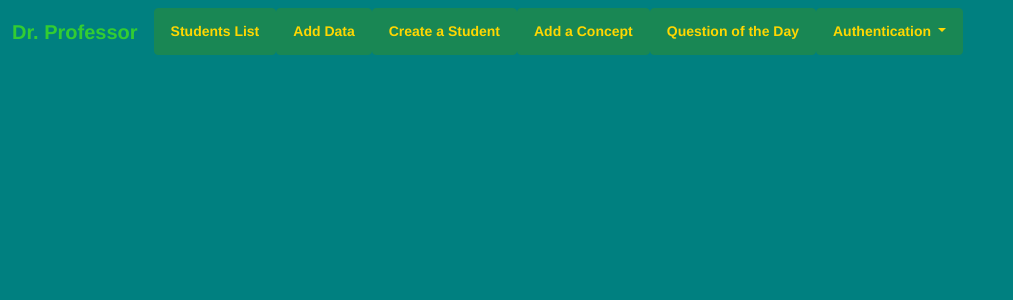
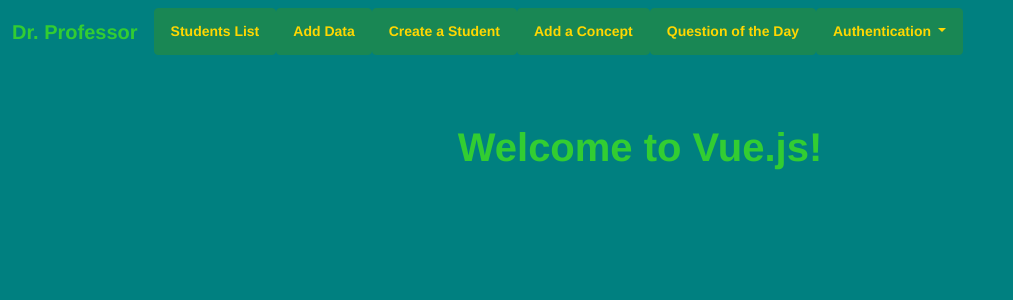
Before and after one commit to jeffspatafora/student-assessment-tracker-app-frontend, a Vue app: page /usernote/1/edit in a window 1280 px wide. Shown: the top 300 px of the page, without its empty margins (0-1013 px from the left). Built offline with nearby package versions, Linux system fonts and the light colour scheme.

Commit message:
adds default usernote edit route and vue

```diff
--- a/src/router/index.js
+++ b/src/router/index.js
@@ -2,6 +2,7 @@
 import HomeView from '../views/HomeView.vue';
 import UserNotesIndex from '../views/UserNotesIndex.vue';
 import UserNoteCreate from '../views/UserNoteCreate.vue';
+import UserNoteEdit from '../views/UserNoteEdit.vue';
 import SignupView from '../views/SignupView.vue';
 import LoginView from '../views/LoginView.vue';
 import LogoutView from '../views/LogoutView.vue';
@@ -35,6 +36,11 @@
     path: '/usernotescreate',
     name: 'user-notes-create',
     component: UserNoteCreate
+  },
+  {
+    path: '/usernote/:id/edit',
+    name: 'user-note-edit',
+    component: UserNoteEdit
   },
   {
     path: '/signup',
--- /dev/null
+++ b/src/views/UserNoteEdit.vue
@@ -0,0 +1,20 @@
+<script>
+export default {
+  data: function () {
+    return {
+      message: "Welcome to Vue.js!",
+    };
+  },
+  created: function () { },
+  methods: {},
+};
+</script>
+
+<template>
+  <div class="home">
+    <h1>{{ message }}</h1>
+  </div>
+</template>
+
+<style>
+</style>
```
